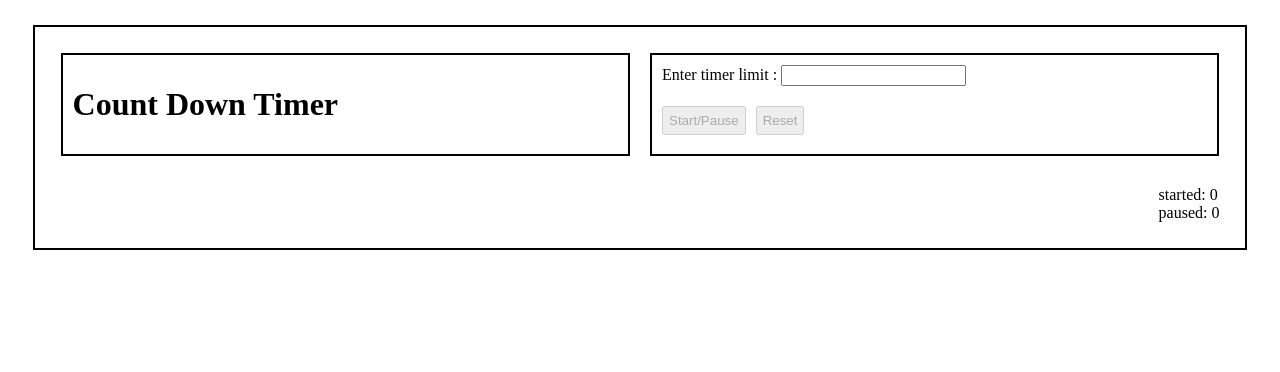
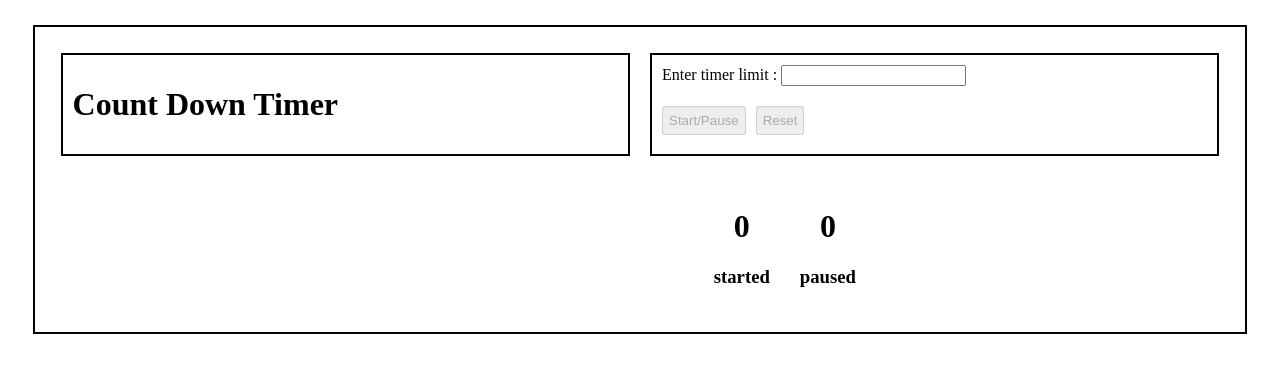
Before and after one commit to ApoorvaBhatA/Sapient_Angular_Assignment, an Angular app: page /route3 in a window 1280 px wide. Shown: the top 372 px of the page. Built offline with nearby package versions, Linux system fonts and the light colour scheme.

Commit message:
applies styles to timer component

```diff
--- a/src/app/components/ecommerce-products/ecommerce-products.component.scss
+++ b/src/app/components/ecommerce-products/ecommerce-products.component.scss
@@ -64,6 +64,5 @@
     .product-desc {
         font-size: 15px;
         margin-bottom: 10px;
-
     }
 }
--- a/src/app/components/greeting-banner/greeting-banner.component.html
+++ b/src/app/components/greeting-banner/greeting-banner.component.html
@@ -1,12 +1,12 @@
 <div class="content">
-    <div class="ripple-container">
-        <div class="ripple-container">
-            <div class="ripple-container">
-                <div class="ripple-container">
-                    <div class="ripple-container">
-                        <div class="ripple-container">
-                            <div class="ripple-container">
-                                <div class="ripple-container">
+    <div class="border-container">
+        <div class="border-container">
+            <div class="border-container">
+                <div class="border-container">
+                    <div class="border-container">
+                        <div class="border-container">
+                            <div class="border-container">
+                                <div class="border-container">
                                     <span>Hello 👋</span>
                                 </div>
                             </div>
--- a/src/app/components/greeting-banner/greeting-banner.component.scss
+++ b/src/app/components/greeting-banner/greeting-banner.component.scss
@@ -6,7 +6,7 @@
     height: 98vh;
 }
 
-.ripple-container {
+.border-container {
     display: flex;
     flex-direction: row;
     justify-content: center;
--- a/src/app/components/timer/clicks-tracker/clicks-tracker.component.html
+++ b/src/app/components/timer/clicks-tracker/clicks-tracker.component.html
@@ -1,6 +1,8 @@
-<div>
-    started: {{startCount}}
+<div class="tracker-wrap">
+    <div class="start-wrap">
+        <h1>{{startCount}}</h1><h3>started</h3>
+    </div>
+    <div class="pause-wrap">
+        <h1>{{pausedCount}}</h1><h3>paused</h3>
+    </div>
 </div>
-<div>
-    paused: {{pausedCount}}
-</div>
--- a/src/app/components/timer/clicks-tracker/clicks-tracker.component.scss
+++ b/src/app/components/timer/clicks-tracker/clicks-tracker.component.scss
@@ -0,0 +1,9 @@
+.tracker-wrap {
+    display: flex;
+    width: 50%;
+    justify-content: center;
+    gap: 30px;
+    .start-wrap, .pause-wrap {
+        text-align: center;
+    }
+}
--- a/src/app/components/timer/timer.component.scss
+++ b/src/app/components/timer/timer.component.scss
@@ -17,4 +17,7 @@
     border: 2px solid black;
     padding: 10px;
    }
+   time-stamp-logger,clicks-tracker {
+    width: 100%;
+   }
 }
```
